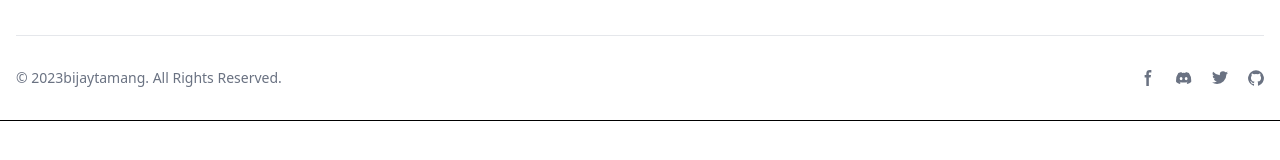
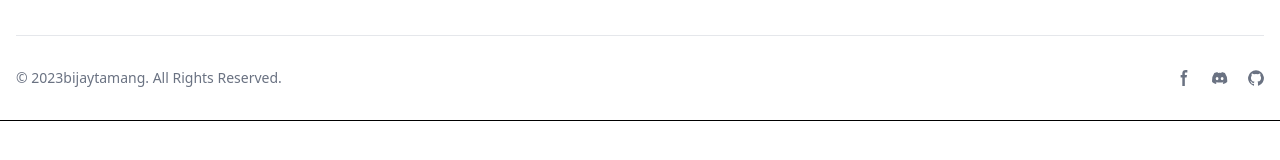
Before and after one commit to bijay91lt/PostsApp, a React (Vite) app: page / in a window 1280 px wide. Shown: the part 342-502 px from the top of the page. Built offline with nearby package versions, Linux system fonts and the light colour scheme.

Commit message:
header and footer done

```diff
--- /dev/null
+++ b/src/modal/UserModal.tsx
@@ -0,0 +1,7 @@
+function Usermodal() {
+  return (
+    <div>Usermodal</div>
+  )
+}
+
+export default Usermodal
--- a/src/pages/Footer.tsx
+++ b/src/pages/Footer.tsx
@@ -1,8 +1,8 @@
 import {Link} from 'react-router-dom';
 function Footer() {
   return (
-    <footer className="bg-white border-y">
-            <div className="mx-auto w-full max-w-screen-xl p-4 py-6 lg:py-8">
+    <footer className="bg-white border-y mt-auto">
+            <div className="mx-auto w-full max-w-screen-xl p-4 py-4 lg:py-8">
                 <div className="md:flex md:justify-between">
                     <div className="mb-6 md:mb-0">
                         <Link to="/" className="flex items-center">
@@ -37,15 +37,15 @@ function Footer() {
                                         href="https://github.com/bijay91lt"
                                         className="hover:underline"
                                         target="_blank"
-                                        rel="noopener"
+                                        rel="noopener noreferrer"
                                     >
                                         Github
                                     </a>
                                 </li>
                                 <li>
-                                    <Link to="/" className="hover:underline">
+                                    <a href="https://discord.com/users/kakeru_91lt_" target="_blank" rel="noopener noreferrer" className="hover:underline">
                                         Discord
-                                    </Link>
+                                    </a>
                                 </li>
                             </ul>
                         </div>
@@ -70,13 +70,13 @@ function Footer() {
                 <div className="sm:flex sm:items-center sm:justify-between">
                     <span className="text-sm text-gray-500 sm:text-center">
                         © 2023
-                        <a href="https://github.com/bijay91lt" className="hover:underline">
+                        <a href="https://github.com/bijay91lt" target="_blank" rel="noopener noreferrer" className="hover:underline">
                             bijaytamang
                         </a>
                         . All Rights Reserved.
                     </span>
                     <div className="flex mt-4 space-x-5 sm:justify-center sm:mt-0">
-                        <Link to="#" className="text-gray-500 hover:text-gray-900">
+                        <a href="https://www.facebook.com/kakeru91lt/" target="_blank" rel="noopener noreferrer" className="text-gray-500 hover:text-gray-900">
                             <svg
                                 className="w-4 h-4"
                                 aria-hidden="true"
@@ -91,8 +91,8 @@ function Footer() {
                                 />
                             </svg>
                             <span className="sr-only">Facebook page</span>
-                        </Link>
-                        <Link to="#" className="text-gray-500">
+                        </a>
+                        <a href="https://discord.com/users/kakeru_91lt_" target="_blank" rel="noopener noreferrer" className="text-gray-500">
                             <svg
                                 className="w-4 h-4"
                                 aria-hidden="true"
@@ -103,24 +103,8 @@ function Footer() {
                                 <path d="M16.942 1.556a16.3 16.3 0 0 0-4.126-1.3 12.04 12.04 0 0 0-.529 1.1 15.175 15.175 0 0 0-4.573 0 11.585 11.585 0 0 0-.535-1.1 16.274 16.274 0 0 0-4.129 1.3A17.392 17.392 0 0 0 .182 13.218a15.785 15.785 0 0 0 4.963 2.521c.41-.564.773-1.16 1.084-1.785a10.63 10.63 0 0 1-1.706-.83c.143-.106.283-.217.418-.33a11.664 11.664 0 0 0 10.118 0c.137.113.277.224.418.33-.544.328-1.116.606-1.71.832a12.52 12.52 0 0 0 1.084 1.785 16.46 16.46 0 0 0 5.064-2.595 17.286 17.286 0 0 0-2.973-11.59ZM6.678 10.813a1.941 1.941 0 0 1-1.8-2.045 1.93 1.93 0 0 1 1.8-2.047 1.919 1.919 0 0 1 1.8 2.047 1.93 1.93 0 0 1-1.8 2.045Zm6.644 0a1.94 1.94 0 0 1-1.8-2.045 1.93 1.93 0 0 1 1.8-2.047 1.918 1.918 0 0 1 1.8 2.047 1.93 1.93 0 0 1-1.8 2.045Z" />
                             </svg>
                             <span className="sr-only">Discord community</span>
-                        </Link>
-                        <Link to="#" className="text-gray-500">
-                            <svg
-                                className="w-4 h-4"
-                                aria-hidden="true"
-                                xmlns="http://www.w3.org/2000/svg"
-                                fill="currentColor"
-                                viewBox="0 0 20 17"
-                            >
-                                <path
-                                    fillRule="evenodd"
-                                    d="M20 1.892a8.178 8.178 0 0 1-2.355.635 4.074 4.074 0 0 0 1.8-2.235 8.344 8.344 0 0 1-2.605.98A4.13 4.13 0 0 0 13.85 0a4.068 4.068 0 0 0-4.1 4.038 4 4 0 0 0 .105.919A11.705 11.705 0 0 1 1.4.734a4.006 4.006 0 0 0 1.268 5.392 4.165 4.165 0 0 1-1.859-.5v.05A4.057 4.057 0 0 0 4.1 9.635a4.19 4.19 0 0 1-1.856.07 4.108 4.108 0 0 0 3.831 2.807A8.36 8.36 0 0 1 0 14.184 11.732 11.732 0 0 0 6.291 16 11.502 11.502 0 0 0 17.964 4.5c0-.177 0-.35-.012-.523A8.143 8.143 0 0 0 20 1.892Z"
-                                    clipRule="evenodd"
-                                />
-                            </svg>
-                            <span className="sr-only">Twitter page</span>
-                        </Link>
-                        <Link to="https://www.github.com/bijay91lt" className="text-gray-500">
+                        </a>
+                        <Link to="https://www.github.com/bijay91lt" target="_blank" rel="noopener noreferrer" className="text-gray-500">
                             <svg
                                 className="w-4 h-4"
                                 aria-hidden="true"
--- a/src/pages/Home.tsx
+++ b/src/pages/Home.tsx
@@ -1,7 +1,10 @@
 
 function Home() {
   return (
+    <>
     <div>Home</div>
+
+    </>
   )
 }
 
```
